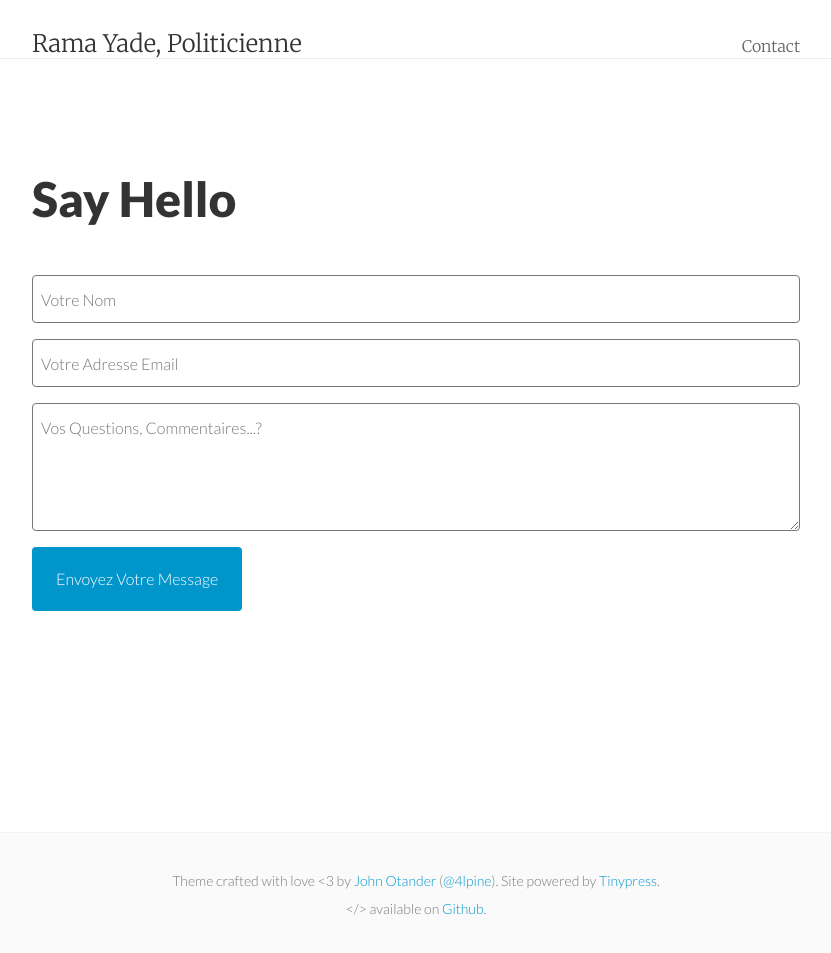
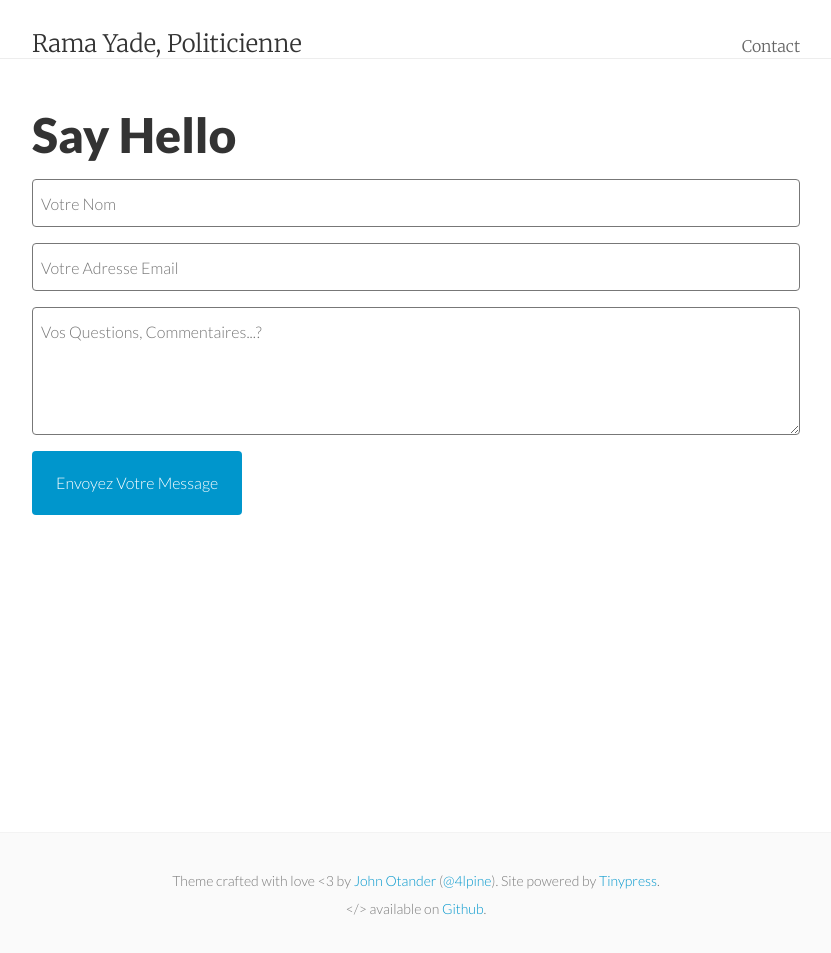
Before and after one commit to ryade/ryade.github.io, a Jekyll site: the page built from contact.html, in a window 1280 px wide. Shown: the whole page, without its empty margins (224-1055 px from the left). Built offline with Jekyll 4.4.1, drawn with Linux system fonts in a browser that asks for light colours.

Commit message:
Update basscss.css

```diff
--- a/css/basscss.css
+++ b/css/basscss.css
@@ -326,7 +326,6 @@ strong, .bold {
 }
 
 .py2 {
-  padding-top: 2rem;
   padding-bottom: 2rem;
 }
 
@@ -390,7 +389,7 @@ strong, .bold {
 }
 @media screen and (min-width: 64em) {
   .p-responsive {
-    padding: 4rem;
+    padding: 0rem;
   }
 
   .px-responsive {
@@ -399,7 +398,7 @@ strong, .bold {
   }
 
   .py-responsive {
-    padding-top: 4rem;
+    padding-top: 1rem;
     padding-bottom: 4rem;
   }
 }
```
